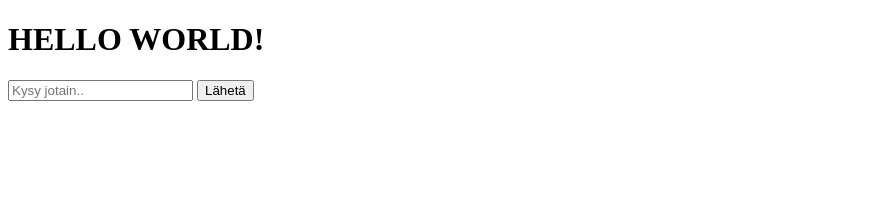
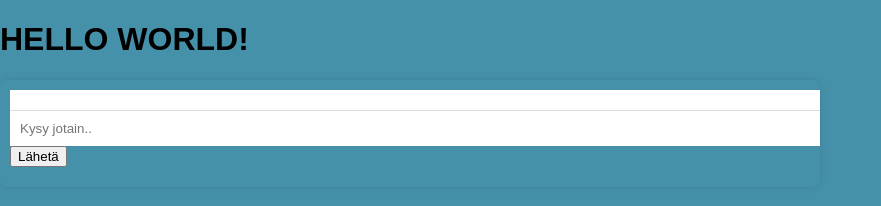
Before and after one commit to TaaviKodari/testNodeJs, a website: page public/index.html in a window 1280 px wide. Shown: the whole page, without its empty margins (0-881 px from the left). Drawn offline with Linux system fonts and the light colour scheme.

Commit message:
lisätty css osio

```diff
--- a/public/index.html
+++ b/public/index.html
@@ -15,7 +15,7 @@
             <!-- <p>Välikainen chatgpt viesti. </p> -->
         </div>
         <div class="input-container">
-            <input id="user-input" type ="text" placeholder="Kysy jotain..">
+            <input id="user-input" class="user-input" type ="text" placeholder="Kysy jotain..">
             <button id="send-button"> Lähetä</button>
         </div>
     </div>
--- a/public/script.js
+++ b/public/script.js
@@ -10,7 +10,7 @@ async function sendMessage()
 
     if(userInput.trim() === '') return;
 
-    addMessageToChatbox('Sinä: ' + userInput);
+    addMessageToChatbox('Sinä: ' + userInput,'user-message');
     console.log(userInput);
 
     const response = await fetch('chat',{
@@ -21,6 +21,7 @@ async function sendMessage()
 
     const data = await response.json();
     console.log(data.reply);
+    addMessageToChatbox(data.reply,'bot-message');
     document.getElementById('user-input').value = '';
 }
 
--- a/public/styles.css
+++ b/public/styles.css
@@ -1,3 +1,39 @@
+body{
+    margin:0;
+    padding: 0;
+    font-family: Arial, sans-serif;
+    background-color: #4691aa;
+}
+
+.chatbox{
+    background-color: #ffffff;
+    overflow: auto;
+    border-bottom: 1px solid #ddd;
+    width: 100%;
+    padding: 10px;
+}
+
+.chat-container{
+    width: 800px;
+    max-width: 100%;
+    border-radius: 8px;
+    box-shadow: 0 0 10px rgba(0,0,0,0.1);
+    overflow: auto;
+    padding: 10px;
+}
+
+.user-input{
+    padding:10px;
+    border: none;
+    border-right: 1px solid #ddd;
+    width: 100%;
+}
+
+.input-container{
+    margin-bottom: 10px;
+    width: 100%;
+}
+
 .message{
     margin-bottom: 10px;
 }
@@ -6,3 +42,7 @@
     text-align: left;
     font-weight: bold;
 }
+
+.bot-message{
+    text-align: left;
+}
```
Also changed, not shown: server.js (+6 -1 lines).
